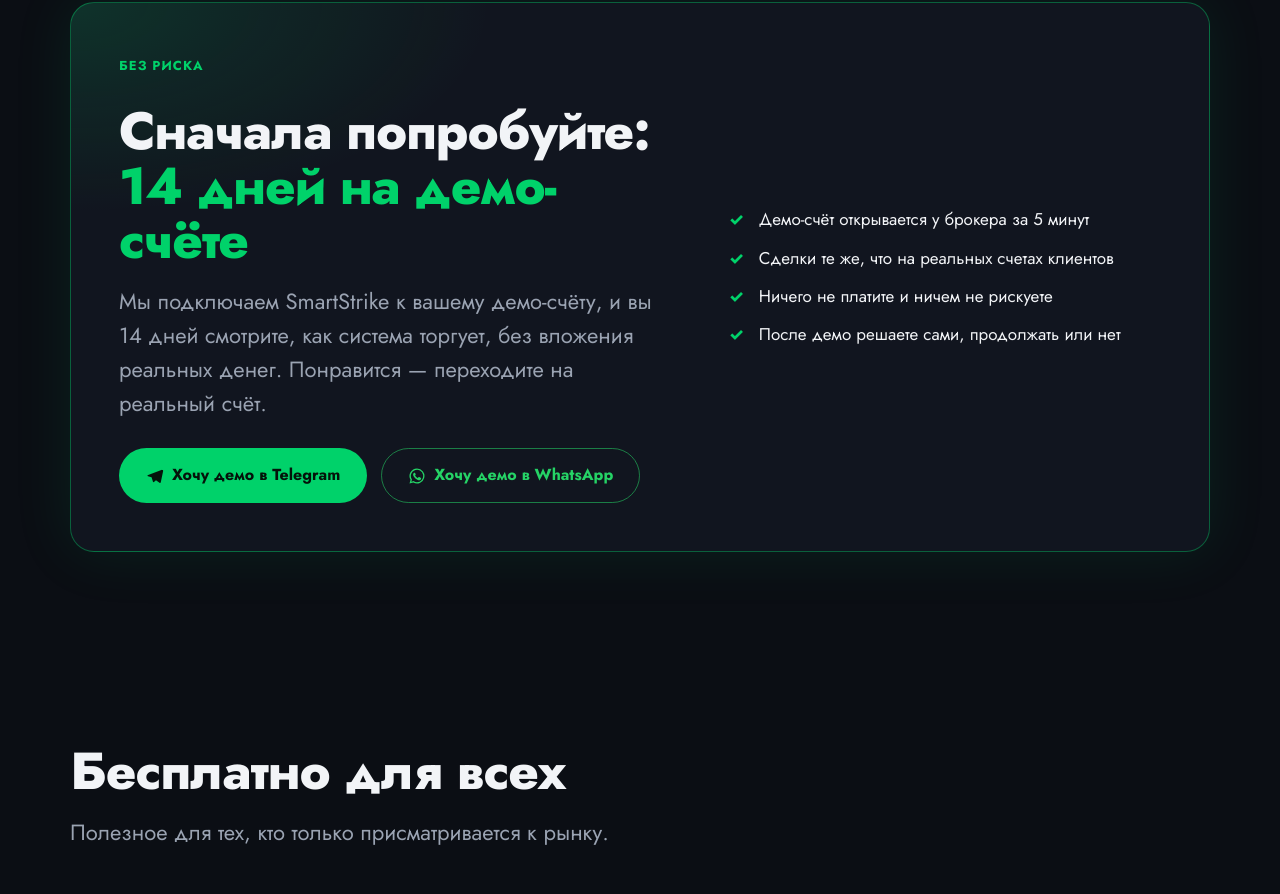
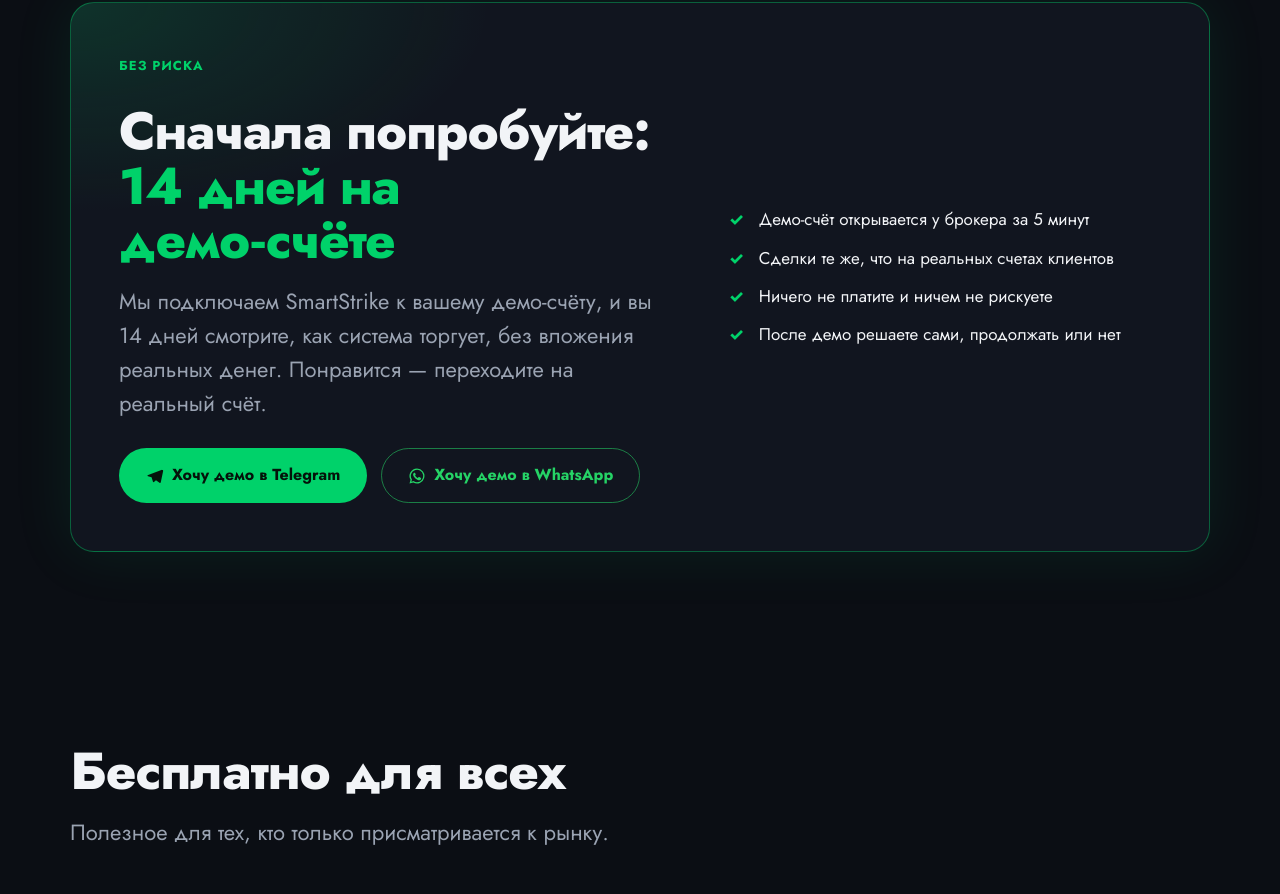
Before and after one commit to montegorod/ric-site, a plain HTML site: page ru/index.html in a window 1280 px wide. Shown: the part 2949-3843 px from the top of the page. Drawn offline with Linux system fonts and the light colour scheme; animation ran at ten frames a second.

Commit message:
nbsp hyphen

```diff
--- a/ru/index.html
+++ b/ru/index.html
@@ -55,7 +55,7 @@
 </div></div></section>
 <section id="demo"><div class="wrap"><div class="demo-box">
 <div><span class="kicker">Без риска</span>
-<h2>Сначала попробуйте:<br><span class=green>14 дней на демо-счёте</span></h2>
+<h2>Сначала попробуйте:<br><span class=green>14 дней на демо&#8209;счёте</span></h2>
 <p class="lead">Мы подключаем SmartStrike к вашему демо-счёту, и вы 14 дней смотрите, как система торгует, без вложения реальных денег. Понравится — переходите на реальный счёт.</p>
 <div class="actions"><a class="btn btn-green" href="https://t.me/ricfxa" data-msg="Здравствуйте! Хочу попробовать SmartStrike на демо-счёте 14 дней." target="_blank" rel="noopener">Хочу демо в Telegram</a></div></div>
 <ul class="list demo-list"><li>Демо-счёт открывается у брокера за 5 минут</li><li>Сделки те же, что на реальных счетах клиентов</li><li>Ничего не платите и ничем не рискуете</li><li>После демо решаете сами, продолжать или нет</li></ul>
```
